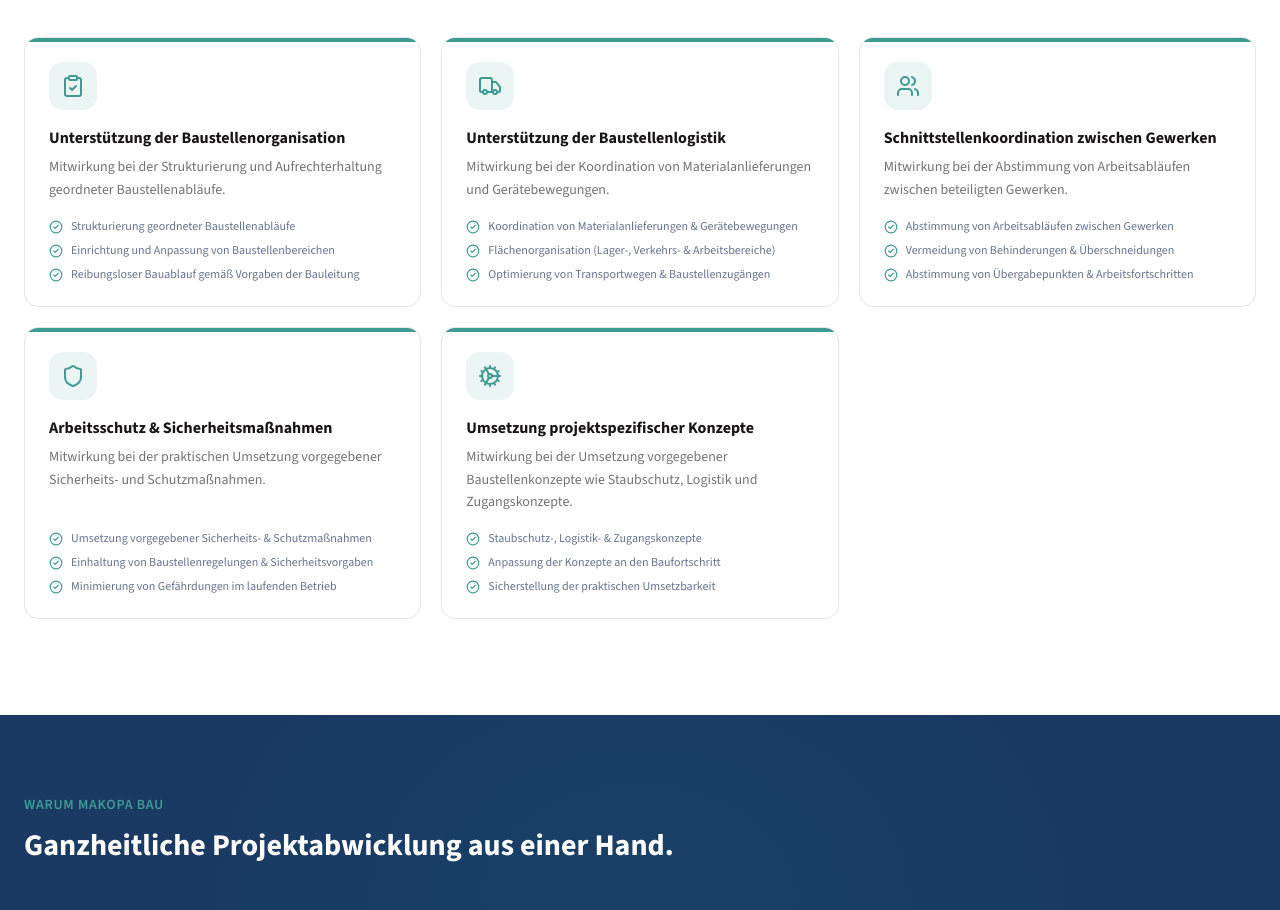
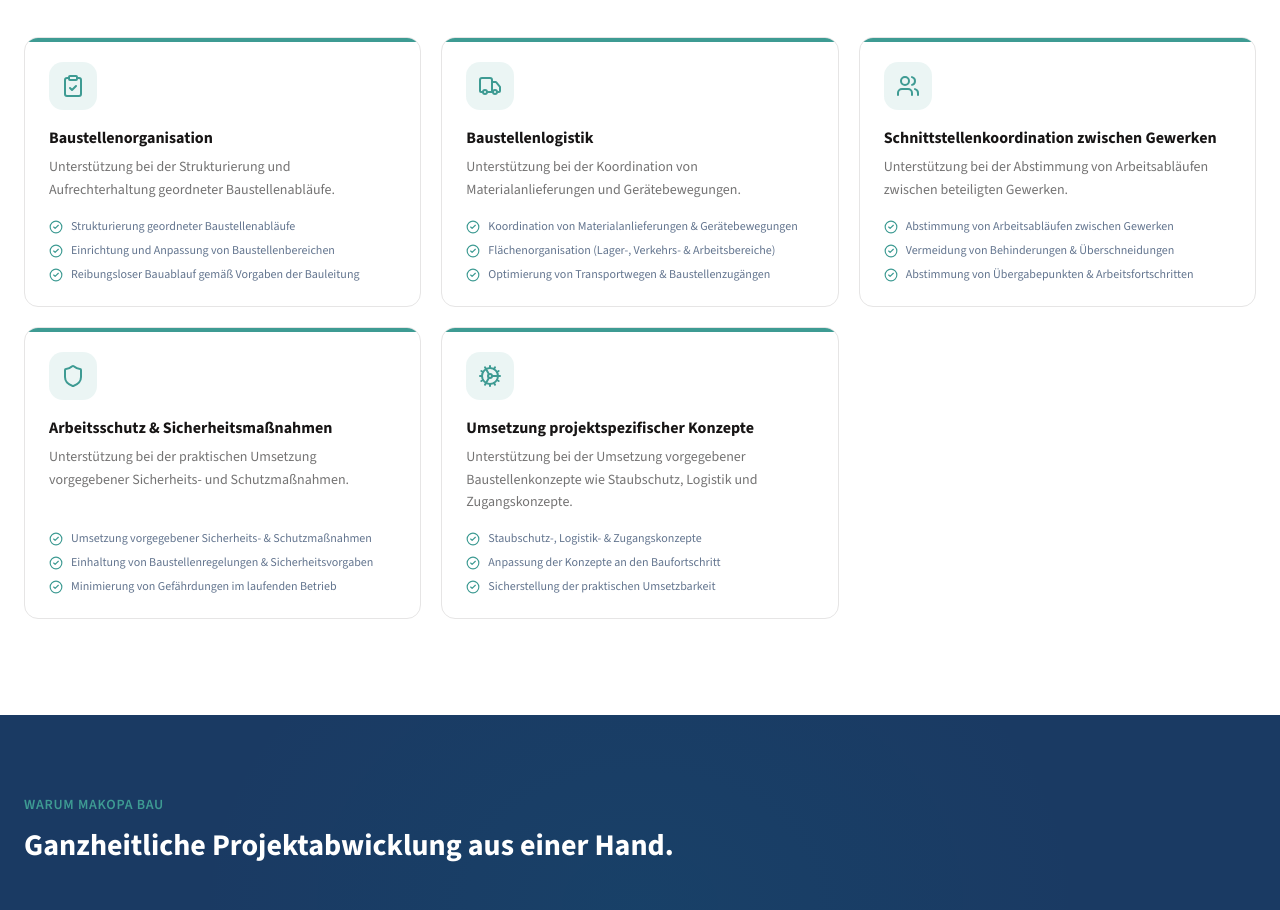
Before and after one commit to gaiisay/makopa-bau-gmbh, a Next.js app: page /baustellenmanagement in a window 1280 px wide. Shown: the part 780-1690 px from the top of the page. Built offline with nearby package versions, Linux system fonts and the light colour scheme.

Commit message:
fix: update service titles and descriptions for clarity

```diff
--- a/src/app/baustellenmanagement/page.tsx
+++ b/src/app/baustellenmanagement/page.tsx
@@ -23,10 +23,10 @@ const TEAL = "#0097A7";
 
 const services = [
   {
-    title: "Unterstützung der Baustellenorganisation",
+    title: "Baustellenorganisation",
     icon: ClipboardCheck,
     description:
-      "Mitwirkung bei der Strukturierung und Aufrechterhaltung geordneter Baustellenabläufe.",
+      "Unterstützung bei der Strukturierung und Aufrechterhaltung geordneter Baustellenabläufe.",
     features: [
       "Strukturierung geordneter Baustellenabläufe",
       "Einrichtung und Anpassung von Baustellenbereichen",
@@ -34,10 +34,10 @@ const services = [
     ],
   },
   {
-    title: "Unterstützung der Baustellenlogistik",
+    title: "Baustellenlogistik",
     icon: Truck,
     description:
-      "Mitwirkung bei der Koordination von Materialanlieferungen und Gerätebewegungen.",
+      "Unterstützung bei der Koordination von Materialanlieferungen und Gerätebewegungen.",
     features: [
       "Koordination von Materialanlieferungen & Gerätebewegungen",
       "Flächenorganisation (Lager-, Verkehrs- & Arbeitsbereiche)",
@@ -48,7 +48,7 @@ const services = [
     title: "Schnittstellenkoordination zwischen Gewerken",
     icon: Users,
     description:
-      "Mitwirkung bei der Abstimmung von Arbeitsabläufen zwischen beteiligten Gewerken.",
+      "Unterstützung bei der Abstimmung von Arbeitsabläufen zwischen beteiligten Gewerken.",
     features: [
       "Abstimmung von Arbeitsabläufen zwischen Gewerken",
       "Vermeidung von Behinderungen & Überschneidungen",
@@ -59,7 +59,7 @@ const services = [
     title: "Arbeitsschutz & Sicherheitsmaßnahmen",
     icon: Shield,
     description:
-      "Mitwirkung bei der praktischen Umsetzung vorgegebener Sicherheits- und Schutzmaßnahmen.",
+      "Unterstützung bei der praktischen Umsetzung vorgegebener Sicherheits- und Schutzmaßnahmen.",
     features: [
       "Umsetzung vorgegebener Sicherheits- & Schutzmaßnahmen",
       "Einhaltung von Baustellenregelungen & Sicherheitsvorgaben",
@@ -70,7 +70,7 @@ const services = [
     title: "Umsetzung projektspezifischer Konzepte",
     icon: Cog,
     description:
-      "Mitwirkung bei der Umsetzung vorgegebener Baustellenkonzepte wie Staubschutz, Logistik und Zugangskonzepte.",
+      "Unterstützung bei der Umsetzung vorgegebener Baustellenkonzepte wie Staubschutz, Logistik und Zugangskonzepte.",
     features: [
       "Staubschutz-, Logistik- & Zugangskonzepte",
       "Anpassung der Konzepte an den Baufortschritt",
```
